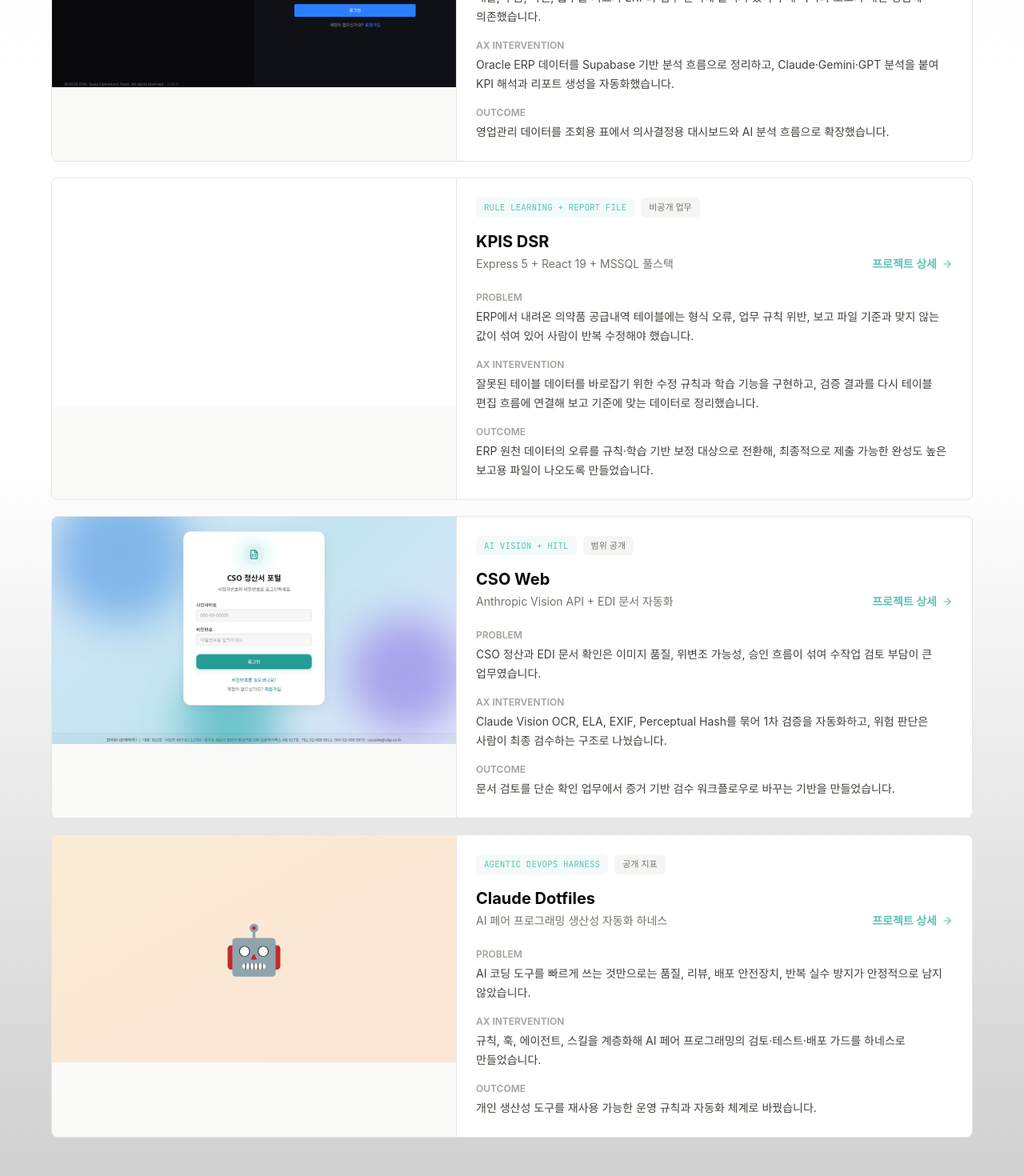
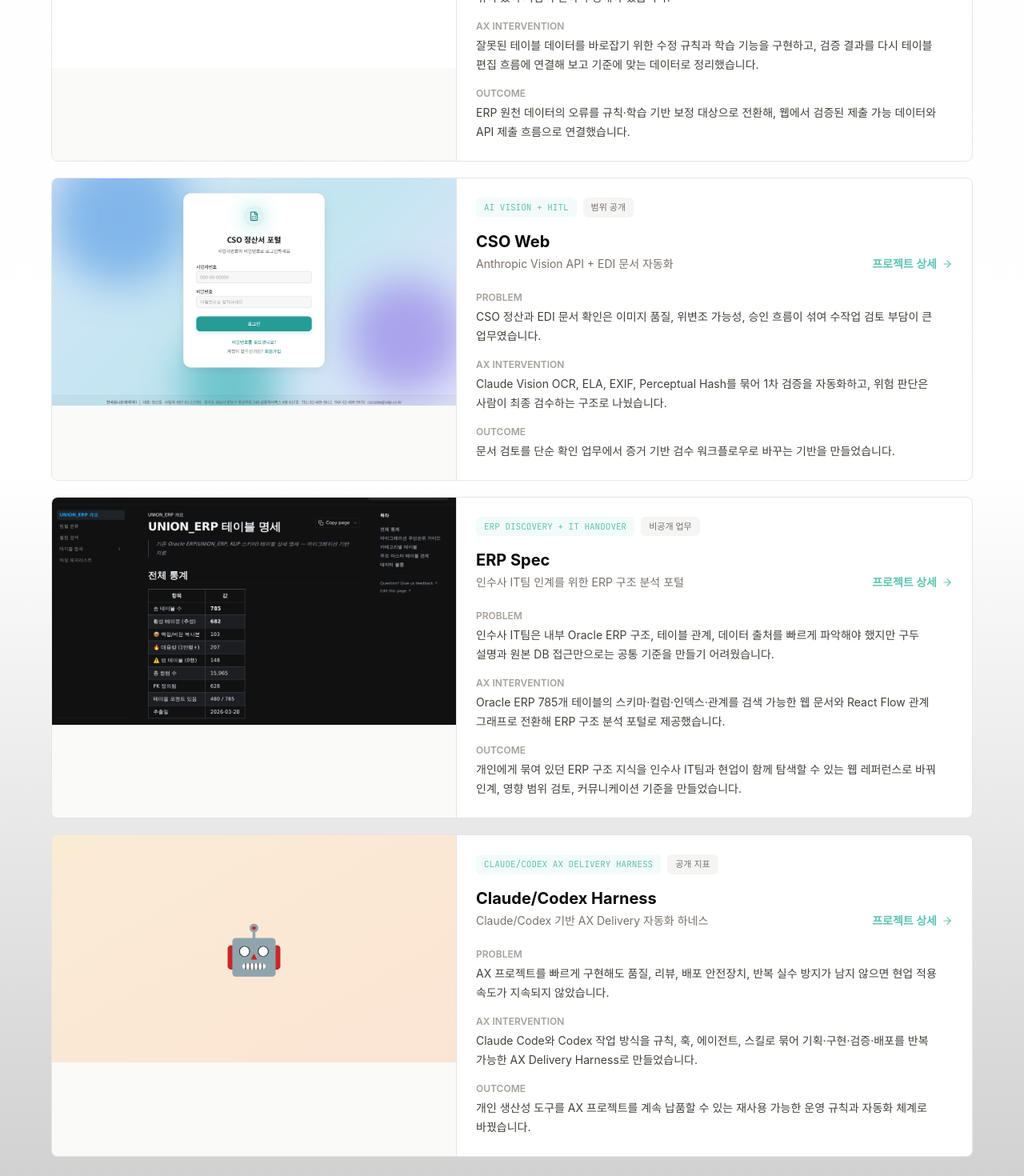
Before and after one commit to yurielk82/ref-hub, a Next.js app: page /ax in a window 1280 px wide. Shown: the part 1780-3250 px from the top of the page at 80% size. Built offline with nearby package versions, Linux system fonts and the light colour scheme; a web font is replaced by a local one.

Commit message:
content: rank AX cases by relevance

```diff
--- a/data/ax.ts
+++ b/data/ax.ts
@@ -68,18 +68,6 @@
 
 export const AX_CASE_STUDIES: AxCaseStudy[] = [
   {
-    projectSlug: 'erp-spec',
-    label: 'ERP Discovery + IT Handover',
-    problem:
-      '인수사 IT팀은 내부 Oracle ERP 구조, 테이블 관계, 데이터 출처를 빠르게 파악해야 했지만 구두 설명과 원본 DB 접근만으로는 공통 기준을 만들기 어려웠습니다.',
-    intervention:
-      'Oracle ERP 785개 테이블의 스키마·컬럼·인덱스·관계를 검색 가능한 웹 문서와 React Flow 관계 그래프로 전환해 ERP 구조 분석 포털로 제공했습니다.',
-    outcome:
-      '개인에게 묶여 있던 ERP 구조 지식을 인수사 IT팀과 현업이 함께 탐색할 수 있는 웹 레퍼런스로 바꿔 인계, 영향 범위 검토, 커뮤니케이션 기준을 만들었습니다.',
-    disclosure: 'withheld',
-    evidenceLabel: '프로젝트 상세',
-  },
-  {
     projectSlug: 'pharmkpi',
     label: 'ERP + Multi-AI Analytics',
     problem:
@@ -93,13 +81,13 @@
   },
   {
     projectSlug: 'kpis-dsr-api',
-    label: 'Rule Learning + Report File',
+    label: 'Rule Learning + Web Submission',
     problem:
-      'ERP에서 내려온 의약품 공급내역 테이블에는 형식 오류, 업무 규칙 위반, 보고 파일 기준과 맞지 않는 값이 섞여 있어 사람이 반복 수정해야 했습니다.',
+      'ERP에서 내려온 의약품 공급내역 테이블에는 형식 오류, 업무 규칙 위반, 제출 기준과 맞지 않는 값이 섞여 있어 사람이 반복 수정해야 했습니다.',
     intervention:
       '잘못된 테이블 데이터를 바로잡기 위한 수정 규칙과 학습 기능을 구현하고, 검증 결과를 다시 테이블 편집 흐름에 연결해 보고 기준에 맞는 데이터로 정리했습니다.',
     outcome:
-      'ERP 원천 데이터의 오류를 규칙·학습 기반 보정 대상으로 전환해, 최종적으로 제출 가능한 완성도 높은 보고용 파일이 나오도록 만들었습니다.',
+      'ERP 원천 데이터의 오류를 규칙·학습 기반 보정 대상으로 전환해, 웹에서 검증된 제출 가능 데이터와 API 제출 흐름으로 연결했습니다.',
     disclosure: 'withheld',
     evidenceLabel: '프로젝트 상세',
   },
@@ -116,14 +104,26 @@
     evidenceLabel: '프로젝트 상세',
   },
   {
+    projectSlug: 'erp-spec',
+    label: 'ERP Discovery + IT Handover',
+    problem:
+      '인수사 IT팀은 내부 Oracle ERP 구조, 테이블 관계, 데이터 출처를 빠르게 파악해야 했지만 구두 설명과 원본 DB 접근만으로는 공통 기준을 만들기 어려웠습니다.',
+    intervention:
+      'Oracle ERP 785개 테이블의 스키마·컬럼·인덱스·관계를 검색 가능한 웹 문서와 React Flow 관계 그래프로 전환해 ERP 구조 분석 포털로 제공했습니다.',
+    outcome:
+      '개인에게 묶여 있던 ERP 구조 지식을 인수사 IT팀과 현업이 함께 탐색할 수 있는 웹 레퍼런스로 바꿔 인계, 영향 범위 검토, 커뮤니케이션 기준을 만들었습니다.',
+    disclosure: 'withheld',
+    evidenceLabel: '프로젝트 상세',
+  },
+  {
     projectSlug: 'claude-dotfiles',
-    label: 'Agentic DevOps Harness',
+    label: 'Claude/Codex AX Delivery Harness',
     problem:
-      'AI 코딩 도구를 빠르게 쓰는 것만으로는 품질, 리뷰, 배포 안전장치, 반복 실수 방지가 안정적으로 남지 않았습니다.',
+      'AX 프로젝트를 빠르게 구현해도 품질, 리뷰, 배포 안전장치, 반복 실수 방지가 남지 않으면 현업 적용 속도가 지속되지 않았습니다.',
     intervention:
-      '규칙, 훅, 에이전트, 스킬을 계층화해 AI 페어 프로그래밍의 검토·테스트·배포 가드를 하네스로 만들었습니다.',
+      'Claude Code와 Codex 작업 방식을 규칙, 훅, 에이전트, 스킬로 묶어 기획·구현·검증·배포를 반복 가능한 AX Delivery Harness로 만들었습니다.',
     outcome:
-      '개인 생산성 도구를 재사용 가능한 운영 규칙과 자동화 체계로 바꿨습니다.',
+      '개인 생산성 도구를 AX 프로젝트를 계속 납품할 수 있는 재사용 가능한 운영 규칙과 자동화 체계로 바꿨습니다.',
     disclosure: 'public',
     evidenceLabel: '프로젝트 상세',
   },
--- a/data/projects.ts
+++ b/data/projects.ts
@@ -197,24 +197,24 @@
   },
   {
     slug: 'claude-dotfiles',
-    name: 'Claude Dotfiles',
-    tagline: 'AI 개발 자동화 하네스 (규칙 22 + 훅 48 + 스킬 128)',
+    name: 'Claude/Codex Harness',
+    tagline: 'AX Delivery 자동화 하네스 (규칙 22 + 훅 48 + 스킬 128)',
     description:
-      'Claude Code의 규칙·훅·에이전트·스킬을 계층화하여 관리하는 개발 자동화 설정 저장소. 코드 품질 강제, 배포 안전장치, 리뷰 자동화 등 AI 페어 프로그래밍의 생산성을 극대화합니다.',
-    tech: ['Bash', 'Markdown', 'YAML', 'Claude Code', 'Git Hooks'],
+      'Claude Code와 Codex 기반 작업 방식을 규칙·훅·에이전트·스킬로 계층화하여 관리하는 AX Delivery 자동화 하네스. 코드 품질 강제, 배포 안전장치, 리뷰 자동화 등 AI 페어 프로그래밍의 생산성을 운영 체계로 고정합니다.',
+    tech: ['Bash', 'Markdown', 'YAML', 'Claude Code', 'Codex', 'Git Hooks'],
     category: 'tool',
     githubUrl: 'https://github.com/yurielk82/claude-dotfiles',
     emoji: '🤖',
     gradient: 'from-amber-500/15 to-orange-500/15',
     features: [
-      'Claude Code 규칙 22개를 계층화해 코드 원칙, 보안, DDD, 디자인, 배포 기준을 자동 주입',
+      'Claude Code와 Codex 작업 규칙을 계층화해 코드 원칙, 보안, DDD, 디자인, 배포 기준을 자동 주입',
       '48개 훅으로 커밋 전 검증, 테스트/빌드 가드, 배포 안전장치, 반복 실수 방지 흐름 구성',
       'architect, reviewer, tester, debugger 에이전트 역할을 분리해 계획·리뷰·검증·디버깅 병렬화',
       '128개 온디맨드 스킬로 UI, 보안 감사, 체계적 디버깅, TDD, 배포 대응을 상황별 호출',
-      'AI 페어 프로그래밍을 개인 프롬프트가 아니라 재사용 가능한 운영 하네스로 표준화',
-      '작업 완료 후 검증·커밋·push·배포 흐름까지 규칙화해 개발 생산성과 안전성을 함께 강화',
+      'AI 페어 프로그래밍을 개인 프롬프트가 아니라 AX 프로젝트 납품용 운영 하네스로 표준화',
+      '작업 완료 후 검증·커밋·push·배포 흐름까지 규칙화해 구현 속도와 운영 안전성을 함께 강화',
     ],
-    highlight: 'AI 페어 프로그래밍 생산성 자동화 하네스',
+    highlight: 'Claude/Codex 기반 AX Delivery 자동화 하네스',
     year: '2026',
   },
 ]
```
Also changed, not shown: 1 other file (tests, documents, lock files or other folders).
